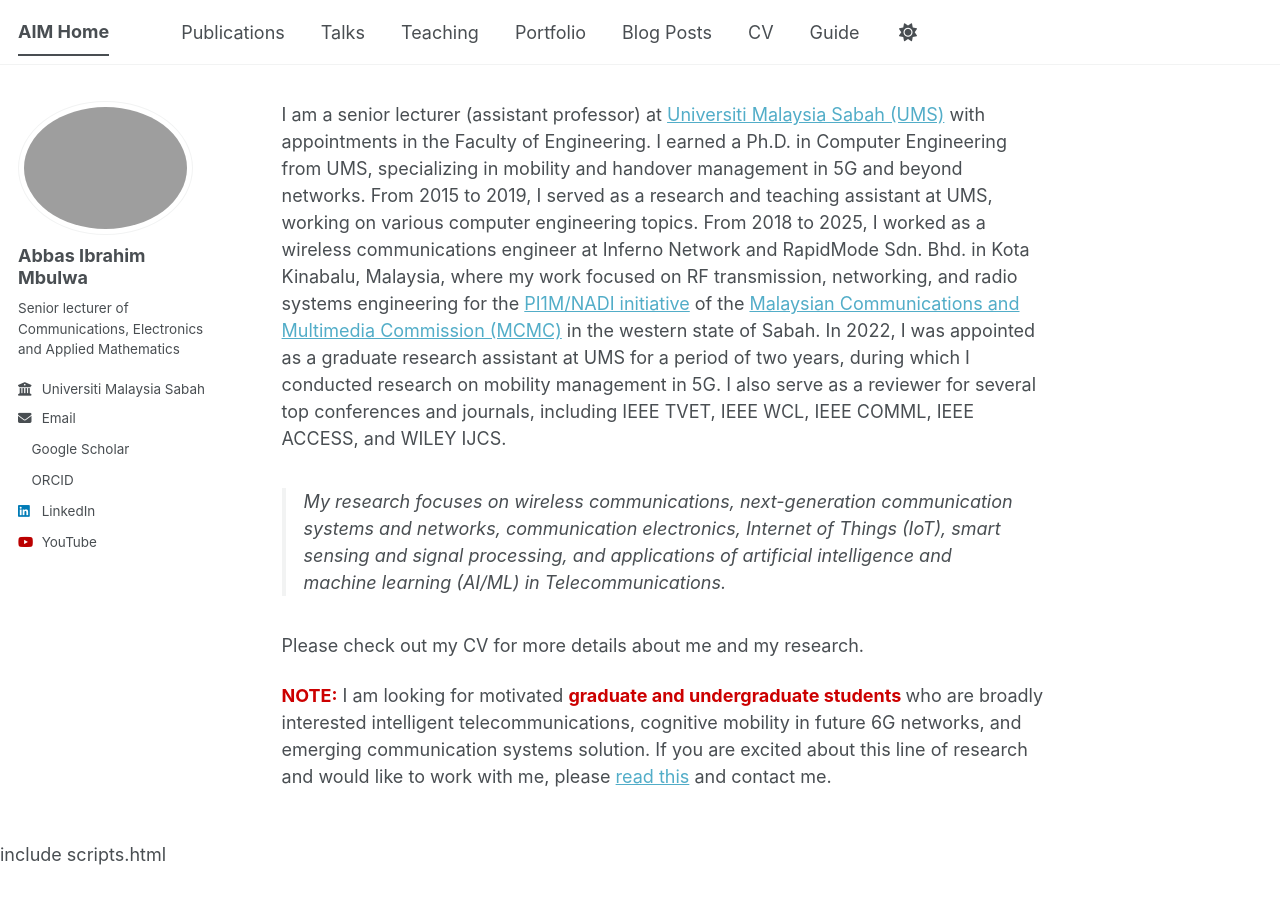
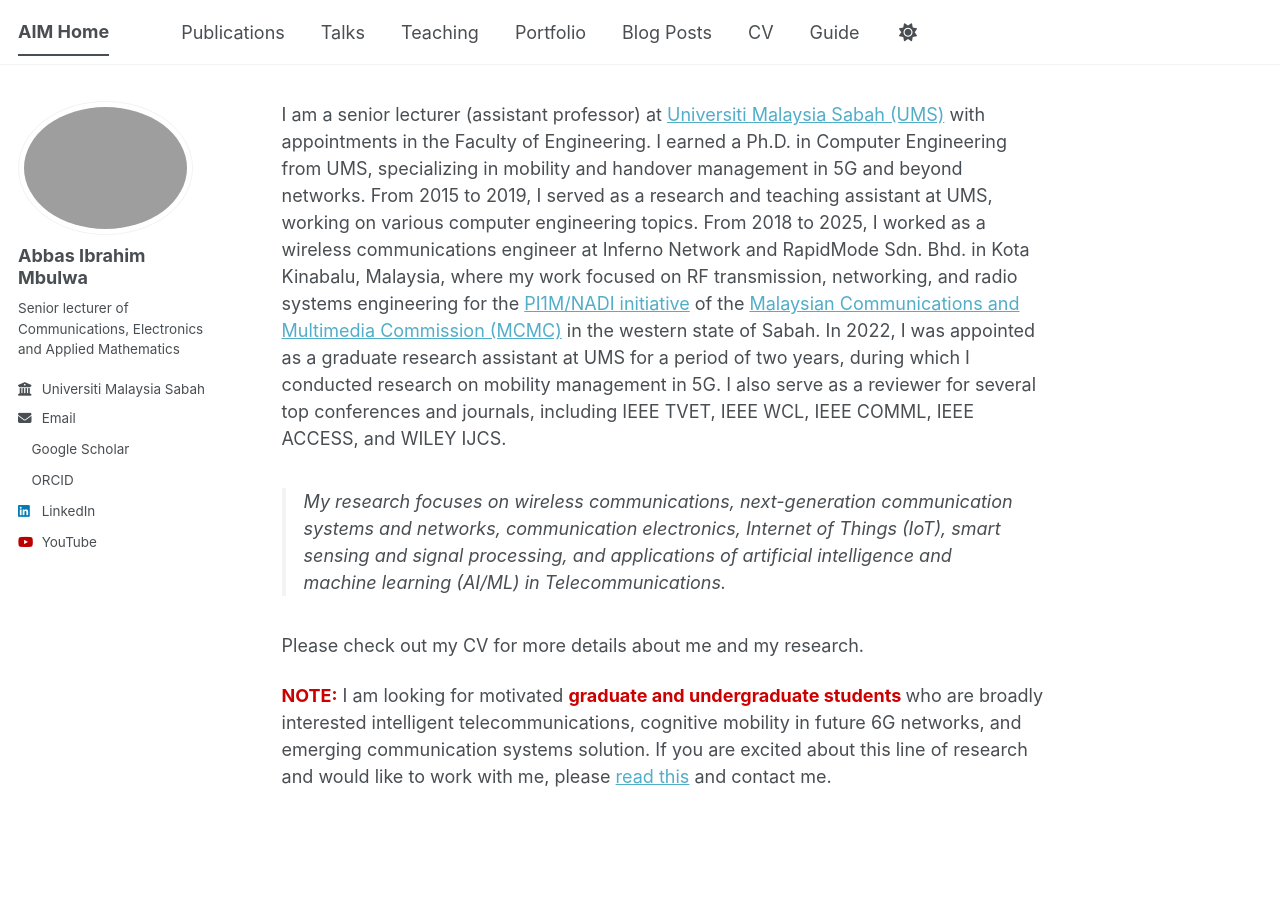
Before and after one commit to aimbulwa/aimbulwa.github.io, a Jekyll site: the page built from _pages/about.md, in a window 1280 px wide. Built offline with Jekyll 4.4.1, drawn with Linux system fonts in a browser that asks for light colours; a style sheet for code colours, icons or effects is not loaded.

Commit message:
Fix include statement for scripts.html

```diff
--- a/_layouts/default.html
+++ b/_layouts/default.html
@@ -28,7 +28,6 @@ layout: compress
     </div>
 {% endcomment %}
     {% include scripts.html %}
-    include scripts.html
 
   </body>
 </html>
```
